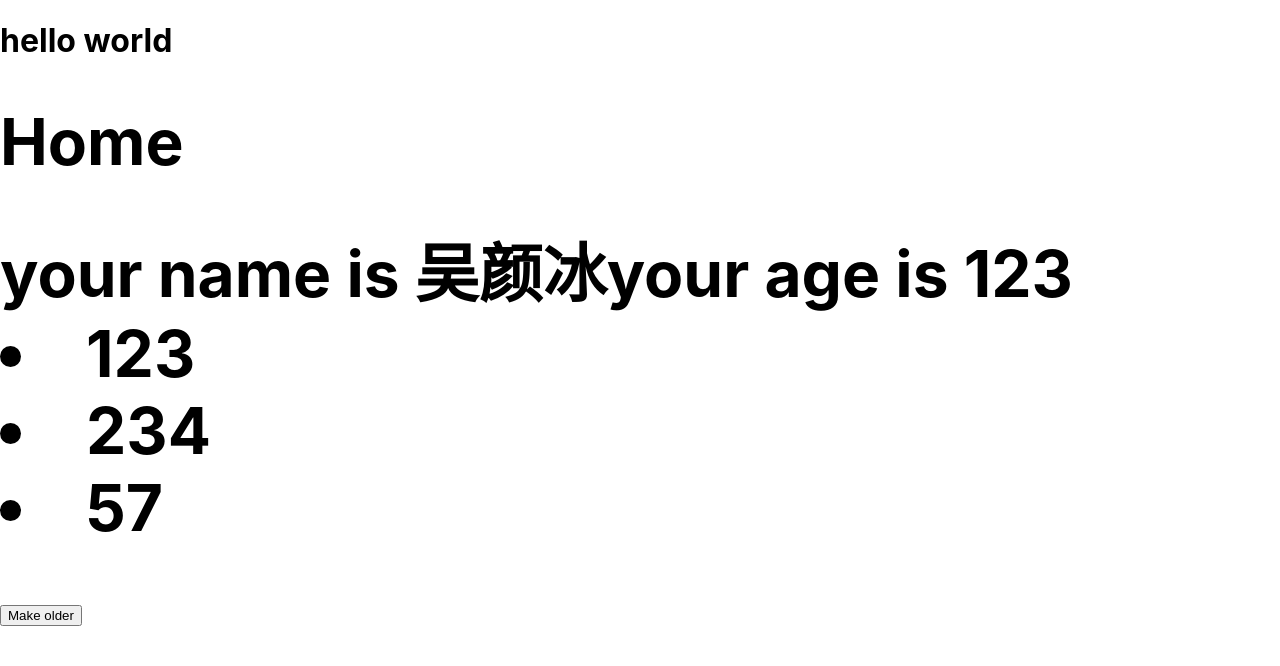
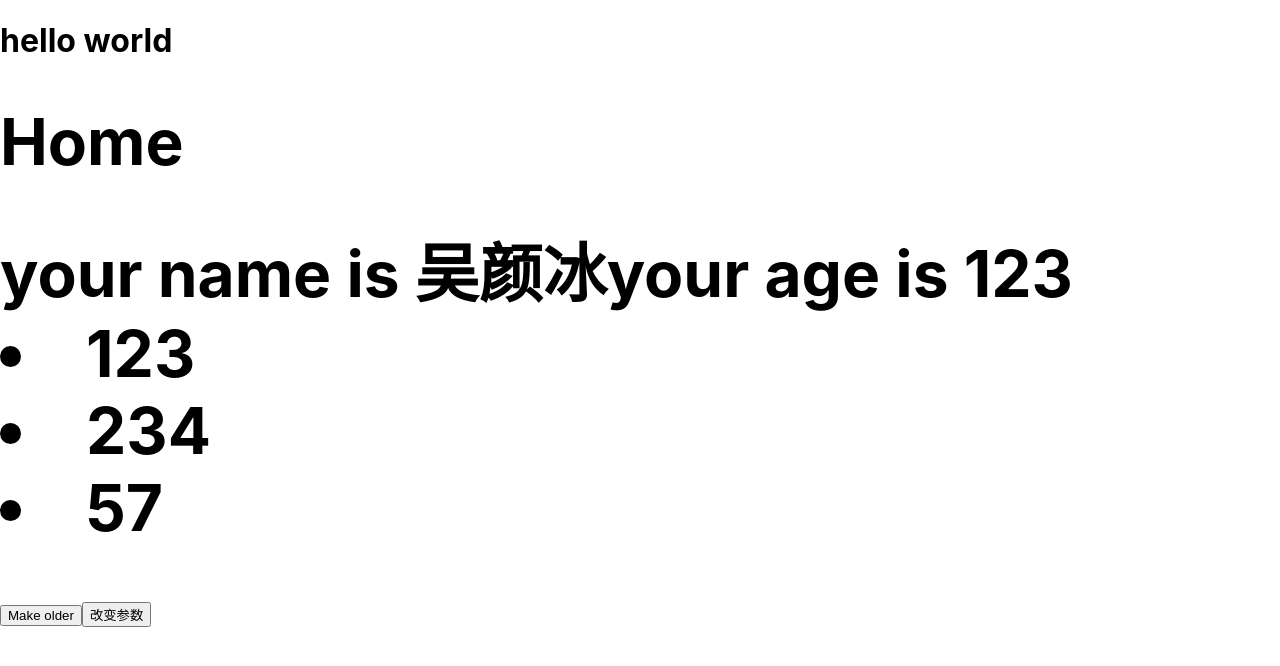
Before and after one commit to 15882633638/mycreateapp, a React (Create React App) app: page / in a window 1280 px wide. Shown: the top 666 px of the page. Built offline with nearby package versions, Linux system fonts and the light colour scheme.

Commit message:
第三次修改

```diff
--- a/src/App.js
+++ b/src/App.js
@@ -3,13 +3,16 @@ import logo from './logo.svg';
 import './App.css';
 import Home from './componts/home'
 class App extends React.Component{
+  Ongrete(age){
+    alert(age)
+  }
   render(){
     const list = [123,234,57]
     return (
 
       <h1 className='box'>
         hello world
-        <Home name1='吴颜冰' list = {list} age1={123}></Home>
+        <Home name1='吴颜冰' list = {list} age1={123} grete = {this.Ongrete}></Home>
       </h1>
     );
   }
--- a/src/componts/home.js
+++ b/src/componts/home.js
@@ -14,6 +14,9 @@ export default class Home extends React.Component{
             age:this.state.age+=3
         })
     }
+    getAge(){
+        this.props.grete(this.state.age)
+    }
     render(){
         return (
         <div className='container'>
@@ -29,6 +32,7 @@ export default class Home extends React.Component{
             <button onClick= {()=>{
                 this.MakeOlder()
             }}>Make older</button>
+            <button onClick={this.getAge.bind(this)}>改变参数</button>
 
         </div>
         )
```
